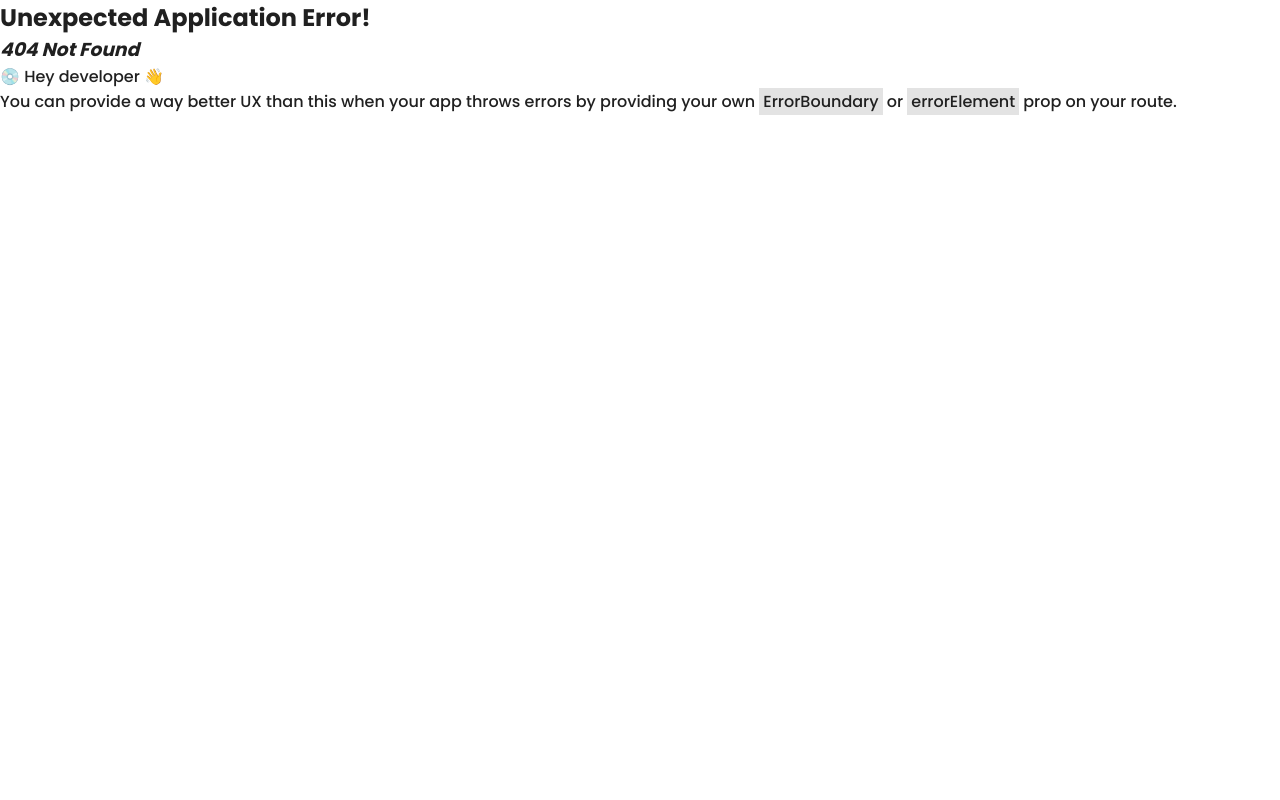
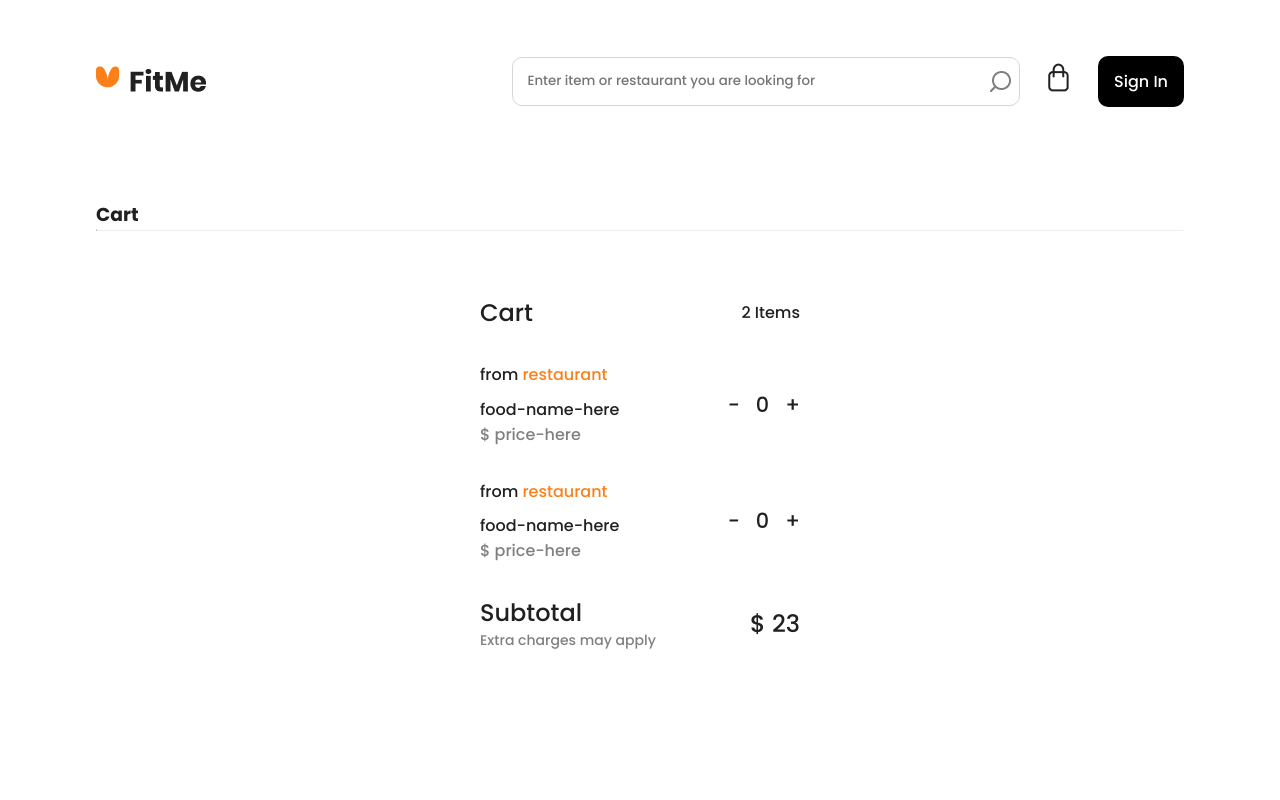
Before and after one commit to trbenfica/challenge3-compass, a React (Create React App) app: page /cart in a window 1280 px wide. Before the commit this address had no page. Shown: the top 800 px of the page. Built offline with nearby package versions, Linux system fonts and the light colour scheme.

Commit message:
Cart implementado

```diff
--- a/src/App.tsx
+++ b/src/App.tsx
@@ -3,13 +3,16 @@ import { createBrowserRouter, RouterProvider } from 'react-router-dom';
 import BasePage from './pages/BasePage/BasePage';
 import Home from './pages/Home/Home';
 import Restaurant from './pages/Restaurant/Restaurant';
+import CartPage from './pages/CartPage/CartPage';
 
 const App: React.FC = () => {
+
   const router = createBrowserRouter([
     { path:'/', element: <Home />},
     { path:'/login', element: <BasePage content='login'/> },
     { path:'/register', element: <BasePage content='register'/>},
-    { path:'/restaurant/:slug', element: <Restaurant />}
+    { path:'/restaurant/:slug', element: <Restaurant />},
+    { path:'/cart', element: <CartPage />}
   ]);
 
   return (
--- /dev/null
+++ b/src/components/Cart/Cart.module.css
@@ -0,0 +1,54 @@
+.cartTitles, .cartItem, .cartItemRight, .cartSubtotal {
+  display: flex;
+  justify-content: center;
+  align-items: center;
+}
+
+.cart {
+  width: 20em;
+}
+.cartTitles {
+  justify-content: space-between;
+  margin-bottom: 1.2em;
+}
+.cartTitles > h1 {
+  font-size: 1.5em;
+  font-weight: 500;
+}
+.cartItem {
+  justify-content: space-between;
+  margin: 2em 0;
+}
+.cartItemLeftRestaurant {
+  margin-bottom: 0.6em;
+}
+.cartItemLeftRestaurant span {
+  color: #FC8019;
+}
+.cartItemLeftPrice {
+  color: #808080;
+}
+.cartItemRight {
+  gap: 1em;
+}
+.cartItemRight > * {
+  font-size: 1.3em;
+}
+.cartItemRight > button {
+  border-radius: 30px;
+  border: none;
+  background: none;
+}
+.cartSubtotal {
+  justify-content: space-between;
+}
+.cartSubtotal h1 {
+  font-size: 1.5em;
+  font-weight: 500;
+}
+.cartSubtotal p {
+  font-size: 0.875em;
+  color: #808080;
+}
+
+/*# sourceMappingURL=Cart.module.css.map */
--- /dev/null
+++ b/src/components/Cart/Cart.module.sass
@@ -0,0 +1,44 @@
+
+@use './../../constants/_vars' as *
+
+
+.cart
+  width: 20em
+  &Titles
+    @extend %flexbox-centralized
+    justify-content: space-between
+    margin-bottom: 1.2em
+    > h1
+      font-size: 1.5em
+      font-weight: 500
+  &Item
+    @extend %flexbox-centralized
+    justify-content: space-between
+    margin: 2em 0
+    &Left
+      &Restaurant
+        margin-bottom: 0.6em
+        span
+          color: $secondary-color
+      &Price
+        color: #808080
+    &Right
+      @extend %flexbox-centralized
+      gap: 1em
+      > *
+        font-size: 1.3em
+      > button
+        border-radius: 30px
+        border: none
+        background: none
+
+
+  &Subtotal
+    @extend %flexbox-centralized
+    justify-content: space-between
+    h1
+      font-size: 1.5em
+      font-weight: 500
+    p
+      font-size: 0.875em
+      color: #808080
--- /dev/null
+++ b/src/components/Cart/Cart.tsx
@@ -0,0 +1,61 @@
+
+import { useState } from 'react';
+import styles from './Cart.module.css';
+
+const Cart: React.FC = () => {
+  const [itemQnt, setItemQnt] = useState<number>(0);
+
+  const decreaseHandler = () => {
+    if(itemQnt > 0)
+      setItemQnt(prev => prev - 1);
+  }
+
+  const increaseHandler = () => {
+    setItemQnt(prev => prev + 1);
+  }
+
+  return (
+    <div className={styles.cart} data-testid='cart'>
+      <div className={styles.cartTitles}>
+        <h1>Cart</h1>
+        <p>2 Items</p>
+      </div>
+
+      <div className={styles.cartItem}>
+        <div className={styles.cartItemLeft}>
+          <p className={styles.cartItemLeftRestaurant}>from <span>restaurant</span></p>
+          <p className={styles.cartItemLeftName}>food-name-here</p>
+          <p className={styles.cartItemLeftPrice}>$ price-here</p>
+        </div>
+        <div className={styles.cartItemRight}>
+          <button onClick={decreaseHandler} className={styles.cartItemRightButton}>-</button>
+          <p className={styles.cartItemRightQnt}>{itemQnt}</p>
+          <button onClick={increaseHandler} className={styles.cartItemRightButton}>+</button>
+        </div>
+      </div>
+
+      <div className={styles.cartItem}>
+        <div className={styles.cartItemLeft}>
+          <p className={styles.cartItemLeftRestaurant}>from <span>restaurant</span></p>
+          <p className={styles.cartItemLeftName}>food-name-here</p>
+          <p className={styles.cartItemLeftPrice}>$ price-here</p>
+        </div>
+        <div className={styles.cartItemRight}>
+          <button onClick={decreaseHandler} className={styles.cartItemRightButton}>-</button>
+          <p className={styles.cartItemRightQnt}>{itemQnt}</p>
+          <button onClick={increaseHandler} className={styles.cartItemRightButton}>+</button>
+        </div>
+      </div>
+
+      <div className={styles.cartSubtotal}>
+        <div className={styles.cartSubtotalLeft}>
+          <h1>Subtotal</h1>
+          <p>Extra charges may apply</p>
+        </div>
+          <h1>$ 23</h1>
+      </div>
+    </div>
+  );
+}
+
+export default Cart;
--- a/src/components/Header/Header.tsx
+++ b/src/components/Header/Header.tsx
@@ -6,18 +6,15 @@ import bag from '../../assets/bag.png';
 import { Turn as Hamburger } from 'hamburger-react'
 import {ReactNode, useState} from 'react';
 
-interface HeaderProps {
-  id?: string | undefined;
-  username?: string | undefined
-}
-
-const Header: React.FC<HeaderProps> = (props) => {
+const Header: React.FC = () => {
 
   const [isOpen, setOpen] = useState<boolean>(false);
   let signUpContent: ReactNode = <a className={styles.headerRightLogin} href="/login/">Sign In</a>;
 
-  if(props.id !== undefined) {
-    signUpContent = <button className={styles.headerRightLogin}>Bem vindo {props.username}!</button>
+  const sessionToken = sessionStorage.getItem('userId');
+  if(sessionToken !== null) {
+    const username = sessionStorage.getItem('username');
+    signUpContent = <button className={styles.headerRightLogin}>Olá {username}</button>
   }
 
   return(
@@ -30,7 +27,9 @@ const Header: React.FC<HeaderProps> = (props) => {
           <input type="text" placeholder='Enter item or restaurant you are looking for' />
           <img src={search} alt="" />
         </div>
-        <img className={styles.headerRightBag} src={bag} alt="" />
+        <a href="/cart">
+          <img className={styles.headerRightBag} src={bag} alt="" />
+        </a>
         {signUpContent}
       </div>
       <div className={styles.dropdown}>
--- /dev/null
+++ b/src/pages/CartPage/CartPage.module.css
@@ -0,0 +1,32 @@
+.pageInputs {
+  display: flex;
+  justify-content: center;
+  align-items: center;
+}
+
+.page {
+  width: clamp(300px, 85%, 1300px);
+  margin: 0 auto;
+}
+
+.page {
+  margin: 2em auto;
+  min-height: 650px;
+}
+.pageTitle {
+  margin-top: 2em;
+}
+.pageHr {
+  border-top: 1px solid white;
+}
+.pageInputs {
+  margin-top: 4em;
+}
+
+@media (max-width: 800px) {
+  .page {
+    min-height: 500px;
+  }
+}
+
+/*# sourceMappingURL=CartPage.module.css.map */
--- /dev/null
+++ b/src/pages/CartPage/CartPage.module.sass
@@ -0,0 +1,18 @@
+
+@use './../../constants/_vars' as *
+
+.page
+  @extend %page-container
+  margin: 2em auto
+  min-height: 650px
+  &Title
+    margin-top: 2em
+  &Hr
+    border-top: 1px solid white
+  &Inputs
+    @extend %flexbox-centralized
+    margin-top: 4em
+
+@media(max-width: 800px)
+  .page
+    min-height: 500px
--- /dev/null
+++ b/src/pages/CartPage/CartPage.tsx
@@ -0,0 +1,24 @@
+
+import Footer from "../../components/Footer/Footer";
+import Header from "../../components/Header/Header";
+import styles from './CartPage.module.css';
+import Cart from '../../components/Cart/Cart';
+
+const CartPage: React.FC = () => {
+
+  return (
+    <>
+      <Header />
+      <div className={styles.page}>
+        <h3 className={styles.pageTitle}>Cart</h3>
+        <hr className={styles.pageHr} />
+        <div className={styles.pageInputs}>
+          <Cart />
+        </div>
+      </div>
+      <Footer />
+    </>
+  );
+}
+
+export default CartPage;
--- a/src/pages/Login/Login.tsx
+++ b/src/pages/Login/Login.tsx
@@ -33,8 +33,11 @@ const Login: React.FC = () => {
       setResponse(response);
       if(response.data.errors !== undefined)
         setIsModalOpen(true);
-      else
+      else {
+        sessionStorage.setItem("userId", response.data.data.logIn.viewer.user.id);
+        sessionStorage.setItem("username", response.data.data.logIn.viewer.user.username);
         navigate('/');
+      }
     } catch (error: any) {
       if (error.response) {
         setResponse(error.response.status);
```
Also changed, not shown: 2 other files (tests, documents, lock files or other folders).
